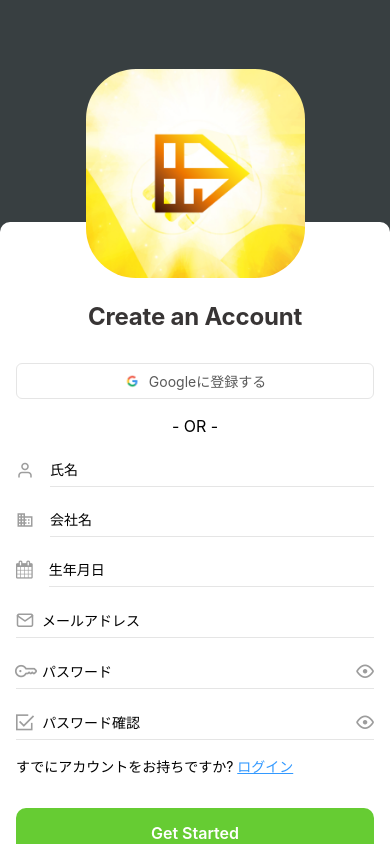
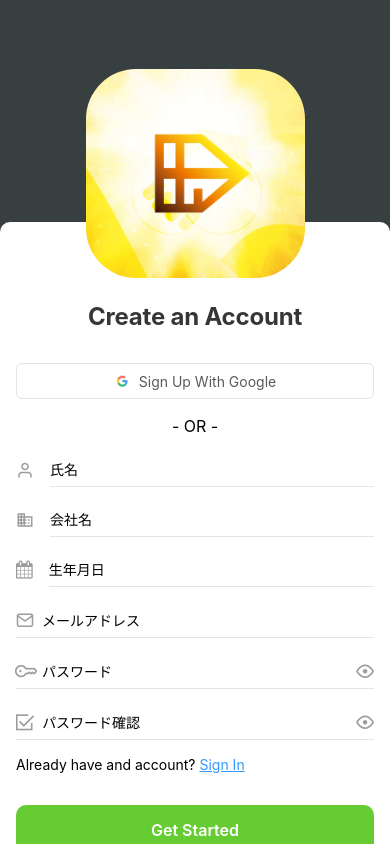
Before and after one commit to sisu2468/CAD_APP, a React Native app: screen /Signup in a window 390 px wide. Built offline with nearby package versions, Linux system fonts and the light colour scheme.

Commit message:
fix: signup-info language

```diff
--- a/src/components/screens/signup-screen/signup-info-section.tsx
+++ b/src/components/screens/signup-screen/signup-info-section.tsx
@@ -39,7 +39,7 @@ const SignupOptionAndInfoSection = ({
     useState<boolean>(false);
 
   const handleEmailChange = (text: string) => {
-    handleInputChange('電子メール', text);
+    handleInputChange('email', text);
     setIsInvalidEmail(false);
 
     const emailRegex = /^[a-zA-Z0-9._%+-]+@[a-zA-Z0-9.-]+\.[a-zA-Z]{2,}$/;
@@ -51,7 +51,7 @@ const SignupOptionAndInfoSection = ({
   };
 
   const handlePasswordChange = (text: string) => {
-    handleInputChange('パスワード', text);
+    handleInputChange('password', text);
     setIsPasswordWeak(false);
 
     const passwordRegex =
@@ -64,7 +64,7 @@ const SignupOptionAndInfoSection = ({
   };
 
   const handlePasswordConfirmChange = (text: string) => {
-    handleInputChange('パスワード確認', text);
+    handleInputChange('confirmPassword', text);
     setIsNotPasswordMatching(false);
 
     if (password !== text) {
@@ -80,7 +80,7 @@ const SignupOptionAndInfoSection = ({
   return (
     <LoginSignUpContainer>
       <SSOWithGoogle
-        label="Googleに登録する"
+        label="Sign Up With Google"
         onClick={handleSSOWithGoogle}
       />
       <Text style={styles.separator}>- OR -</Text>
@@ -111,42 +111,42 @@ const SignupOptionAndInfoSection = ({
           isNotPasswordMatching
         ) && (
           <Text style={styles.normalText}>
-            すでにアカウントをお持ちですか?{' '}
+            Already have and account?{' '}
             <Text
               style={PageStyles.underlineLink}
               onPress={naviagteToSignInScreen}>
-              ログイン
+              Sign In
             </Text>
           </Text>
         )}
         {isUserDuplicated && (
           <Text style={styles.errorText}>
-            このメールアドレスはすでに使用されています。{' '}
+            This email is already in use.{' '}
             <Text
               style={PageStyles.underlineLink}
               onPress={naviagteToSignInScreen}>
-              代わりにサインインしますか?
+              Sign in instead?
             </Text>
           </Text>
         )}
         {isInvalidEmail && (
           <View style={styles.warnningMessageContainer}>
             <Icon name="error-outline" size={18} color={'#FF0000'} />
-            <Text style={styles.errorText}>電子メールの種類が無効です。</Text>
+            <Text style={styles.errorText}>Invalid Email Type.</Text>
           </View>
         )}
         {isPasswordWeak && (
           <View style={styles.warnningMessageContainer}>
             <Icon name="error-outline" size={18} color={'#FF0000'} />
             <Text style={styles.errorText}>
-              より強力なパスワードを選択してください。文字、数字、記号を組み合わせてみてください。
+              Please choose a stronger password. Try a mix of letters, numbers,
             </Text>
           </View>
         )}
         {isNotPasswordMatching && (
           <View style={styles.warnningMessageContainer}>
             <Icon name="error-outline" size={18} color={'#FF0000'} />
-            <Text style={styles.errorText}>パスワードが一致しません。</Text>
+            <Text style={styles.errorText}>Passwords do not match.</Text>
           </View>
         )}
       </View>
```
